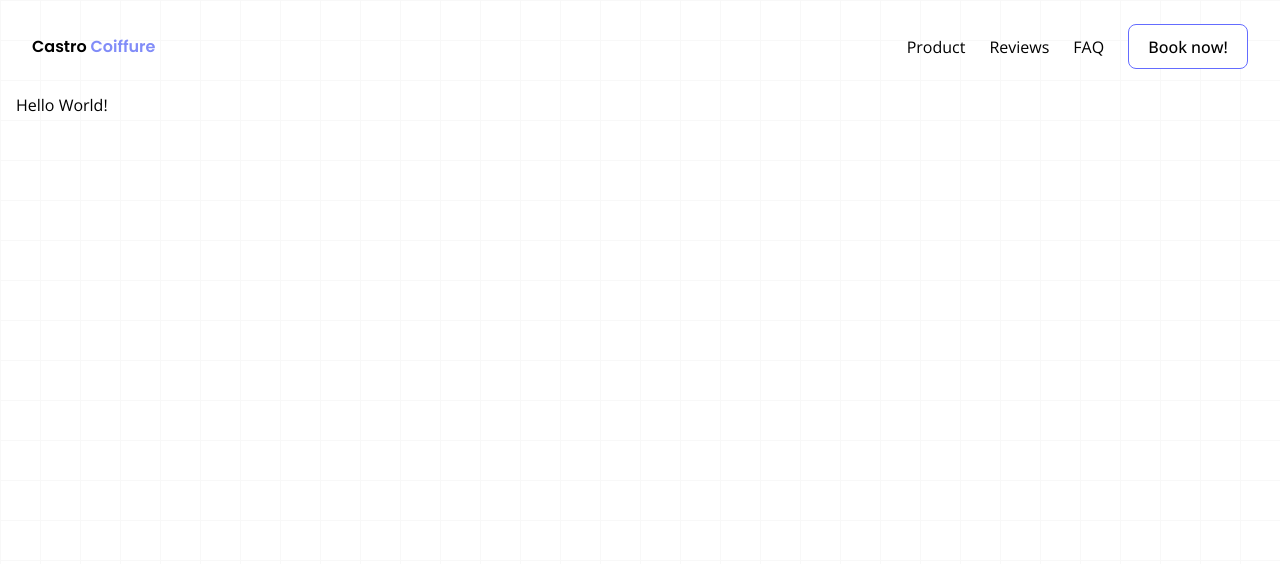
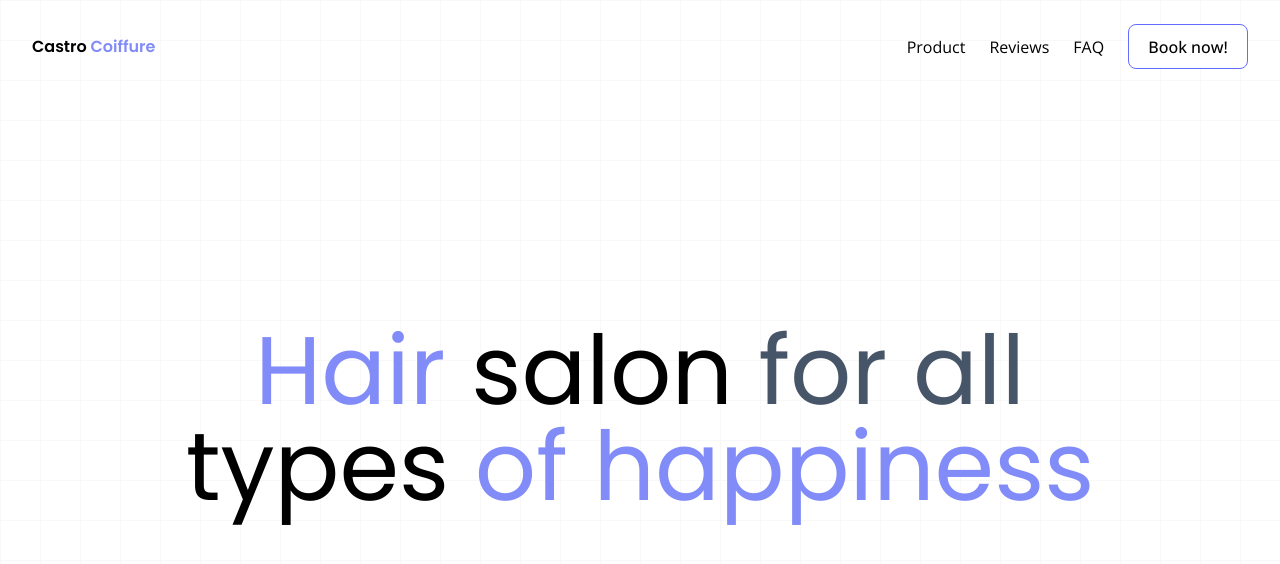
Before and after one commit to vntero/business-landing-page, a SvelteKit app: page / in a window 1280 px wide. Shown: the top 564 px of the page. Built offline with nearby package versions, Linux system fonts and the light colour scheme.

Commit message:
adds her section

```diff
--- a/src/app.css
+++ b/src/app.css
@@ -58,3 +58,7 @@ button-focus-visible {
   background: #646cff;
   color: white;
 }
+
+.specialBtn:hover {
+  border-color: blue;
+}
--- a/src/components/Hero.svelte
+++ b/src/components/Hero.svelte
@@ -5,5 +5,12 @@
 
 <SectionWrapper>
     <Header />
-    Hello World!
+    <div class="flex flex-col gap-10 flex-1 items-center
+    justify-center pb-10 md:pb-14">
+        <h2 class="text-5xl sm:text-6xl md:text-7xl lg:text-8xl max-w-[1200px] mx-auto w-full text-center">
+            <span class="text-indigo-400">Hair</span> salon
+            <span class="text-slate-600 line-trough">for all</span><br/>
+            types <span class="text-indigo-400">of happiness</span>
+        </h2>
+    </div>
 </SectionWrapper>
```
